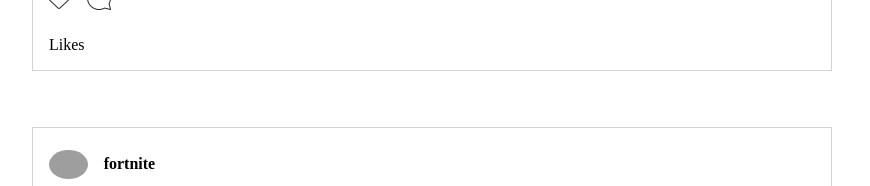
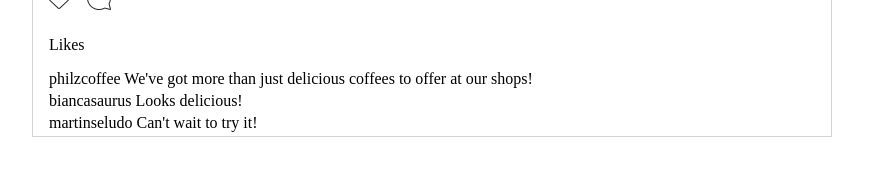
Before and after one commit to TRIF3X/React-InstaCloneV2, a React (Create React App) app: page / in a window 1280 px wide. Shown: the part 749-935 px from the top of the page, without its empty margins (208-1078 px from the left). Built offline with nearby package versions, Linux system fonts and the light colour scheme; grey boxes are pictures that could not be loaded.

Commit message:
created comments component, mapped comments data

```diff
--- /dev/null
+++ b/src/components/CommentSection/commentMap.js
@@ -0,0 +1,16 @@
+import React from 'react'
+import Comments from './comments.js'
+
+function CommentMap(props) {
+    return (
+        props.comments.map(comments => {
+            return (
+                <Comments
+                 comments={comments}
+                 />
+            )
+        })
+    )
+}
+
+export default CommentMap;
--- /dev/null
+++ b/src/components/CommentSection/comments.css
@@ -0,0 +1,4 @@
+.commentsDiv {
+    margin-left: 2%;
+    padding-bottom: .5%;
+}
--- /dev/null
+++ b/src/components/CommentSection/comments.js
@@ -0,0 +1,12 @@
+import React from 'react'
+import './comments.css'
+
+function Comments(props) {
+    return (
+        <div className='commentsDiv'>
+            {props.comments.username} {props.comments.text}
+        </div>
+    )
+}
+
+export default Comments;
--- a/src/components/PostContainer/Post.js
+++ b/src/components/PostContainer/Post.js
@@ -1,5 +1,6 @@
 import React from 'react'
 import like from './img/likeandcomment.PNG'
+import CommentMap from '../CommentSection/commentMap.js'
 import './Post.css'
 
 
@@ -11,8 +12,11 @@ function Post(props) {
                     <img className='image' src={props.post.imageUrl} alt='user post' />
                     <img className='likeandcommentIcons' src={like} alt='like button' />
                     <p className='likes'>Likes</p>
+                    <CommentMap
+                    comments={props.post.comments}
+                    />
             </div>
-    </div>
+        </div>
     )
 }
 
```
